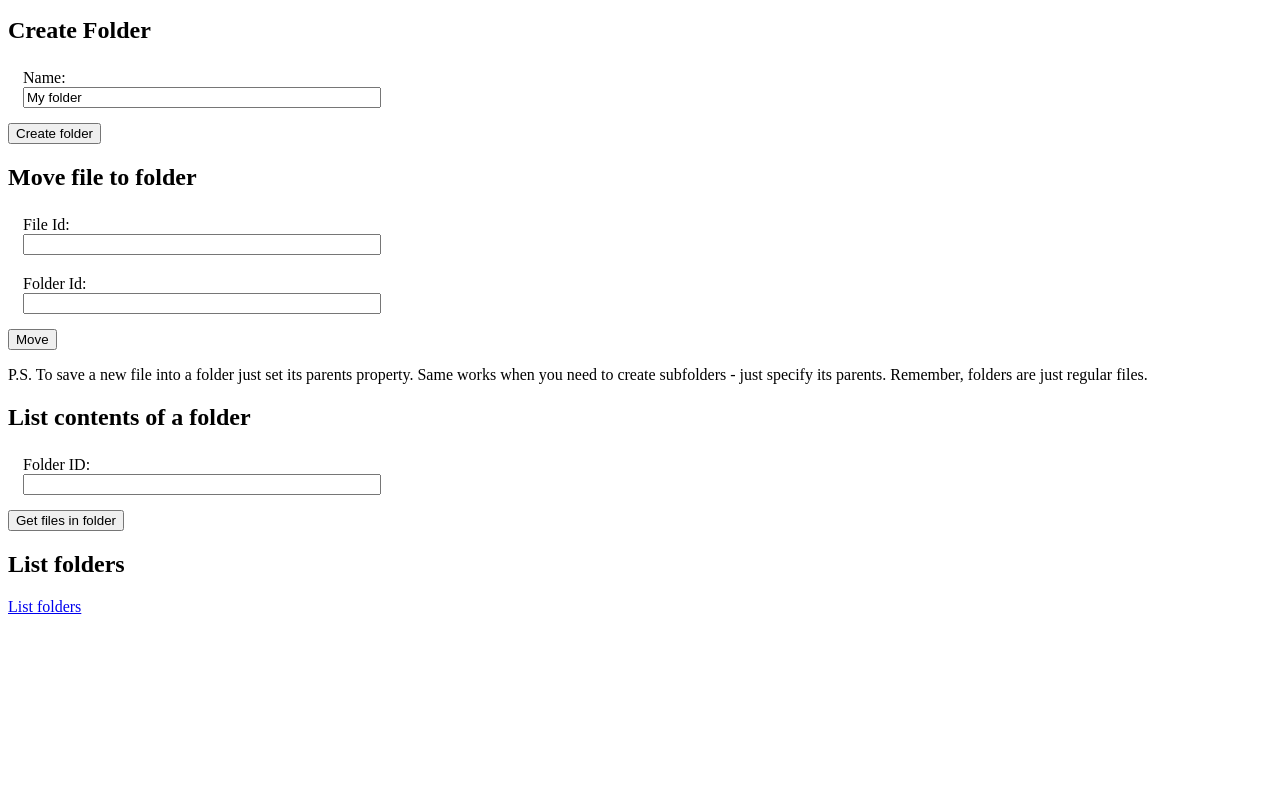
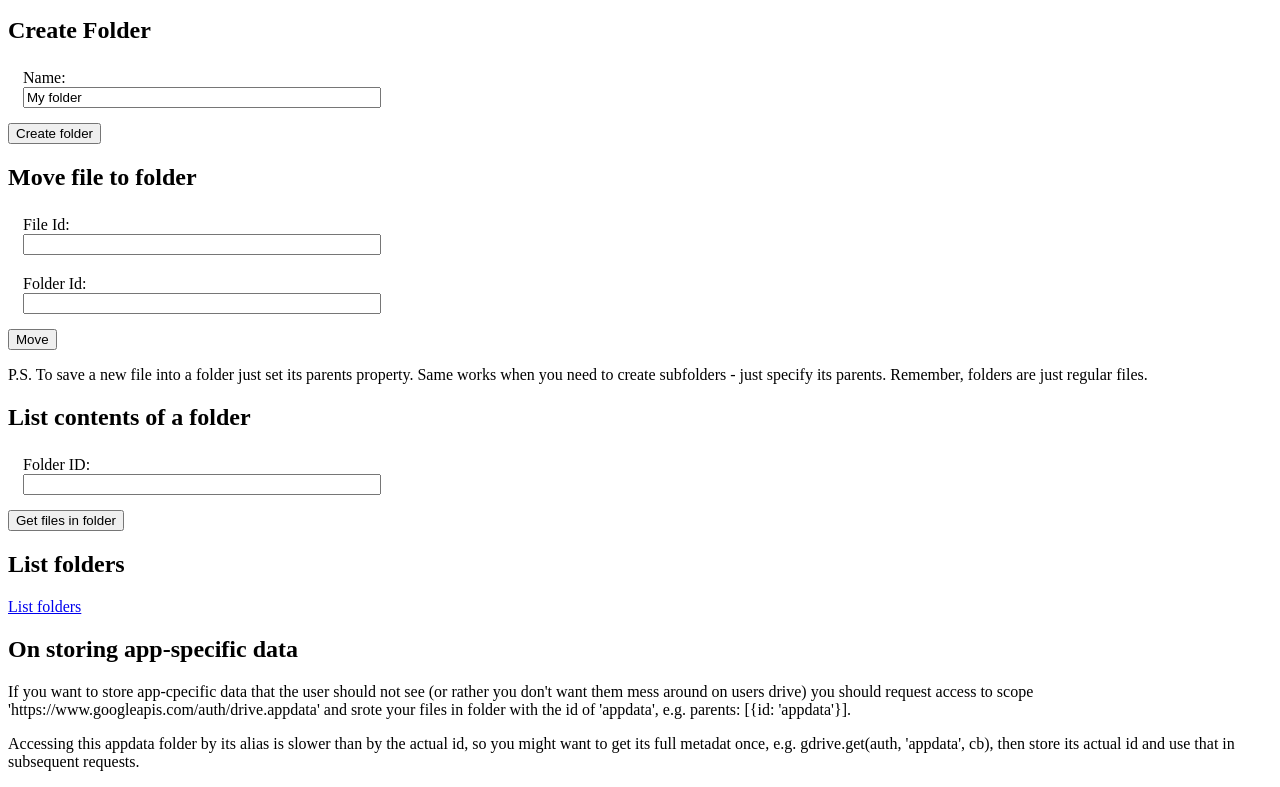
Before and after one commit to angryobject/gdrive-examples, a website: page public/filesExplorer.html in a window 1280 px wide. Shown: the part 1726-2513 px from the top of the page. Before the commit the page ends 2350 px from the top, so only its background shows below. Drawn offline with Linux system fonts and the light colour scheme.

Commit message:
Add notes on storing files in application data folder

```diff
--- a/oauth/index.js
+++ b/oauth/index.js
@@ -4,7 +4,9 @@ var CLIENT_ID = process.env.CLIENT_ID;
 var CLIENT_SECRET = process.env.CLIENT_SECRET;
 var REDIRECT_URL = process.env.REDIRECT_URL;
 var SCOPES = [
-    'https://www.googleapis.com/auth/drive.file'
+    'https://www.googleapis.com/auth/drive.file',
+    // to store app-specific files that user should not see:
+    // 'https://www.googleapis.com/auth/drive.appdata'
 ];
 
 var googleapis = require('googleapis');
--- a/public/filesExplorer.html
+++ b/public/filesExplorer.html
@@ -182,5 +182,11 @@
 
     <a href="/folder">List folders</a>
 
+    <h2>On storing app-specific data</h2>
+
+    <p>If you want to store app-cpecific data that the user should not see (or rather you don't want them mess around on users drive) you should request access to scope 'https://www.googleapis.com/auth/drive.appdata' and srote your files in folder with the id of 'appdata', e.g. parents: [{id: 'appdata'}].</p>
+
+    <p>Accessing this appdata folder by its alias is slower than by the actual id, so you might want to get its full metadat once, e.g. gdrive.get(auth, 'appdata', cb), then store its actual id and use that in subsequent requests.</p>
+
 </body>
 </html>
```
